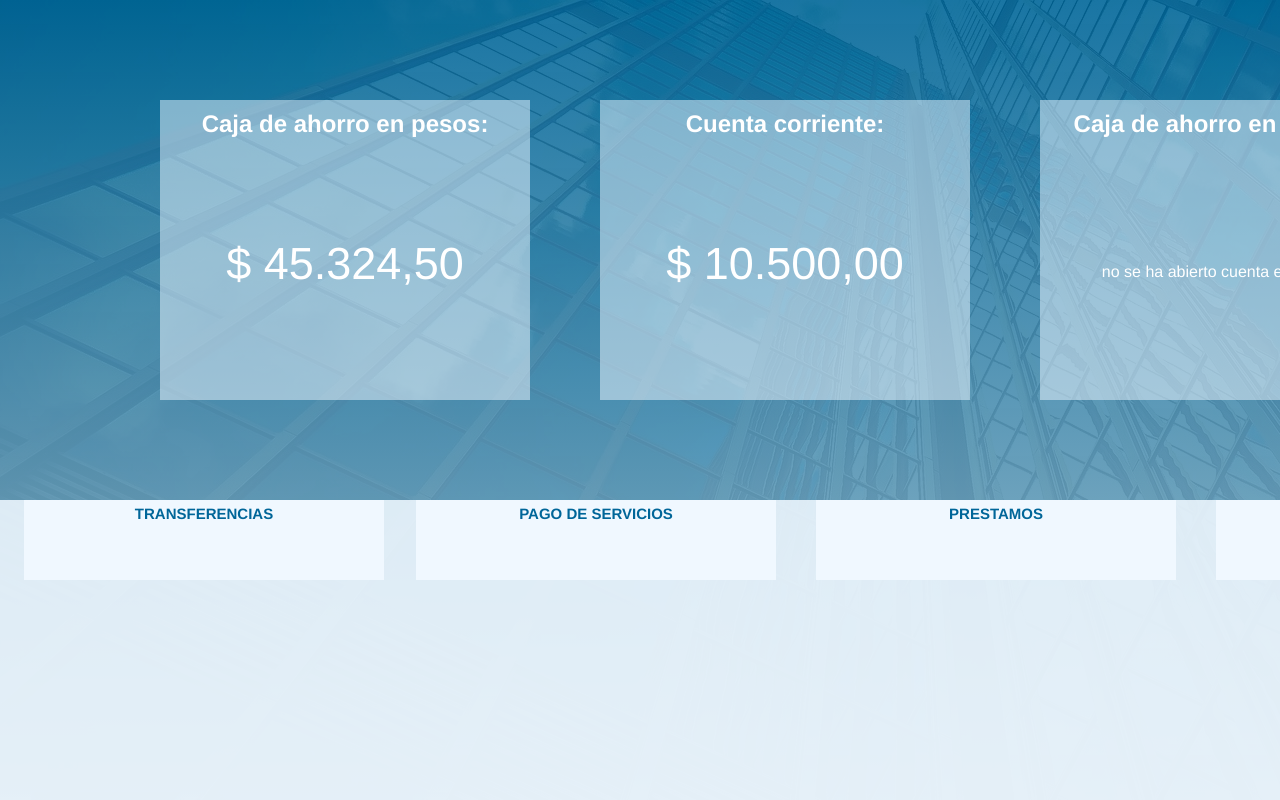
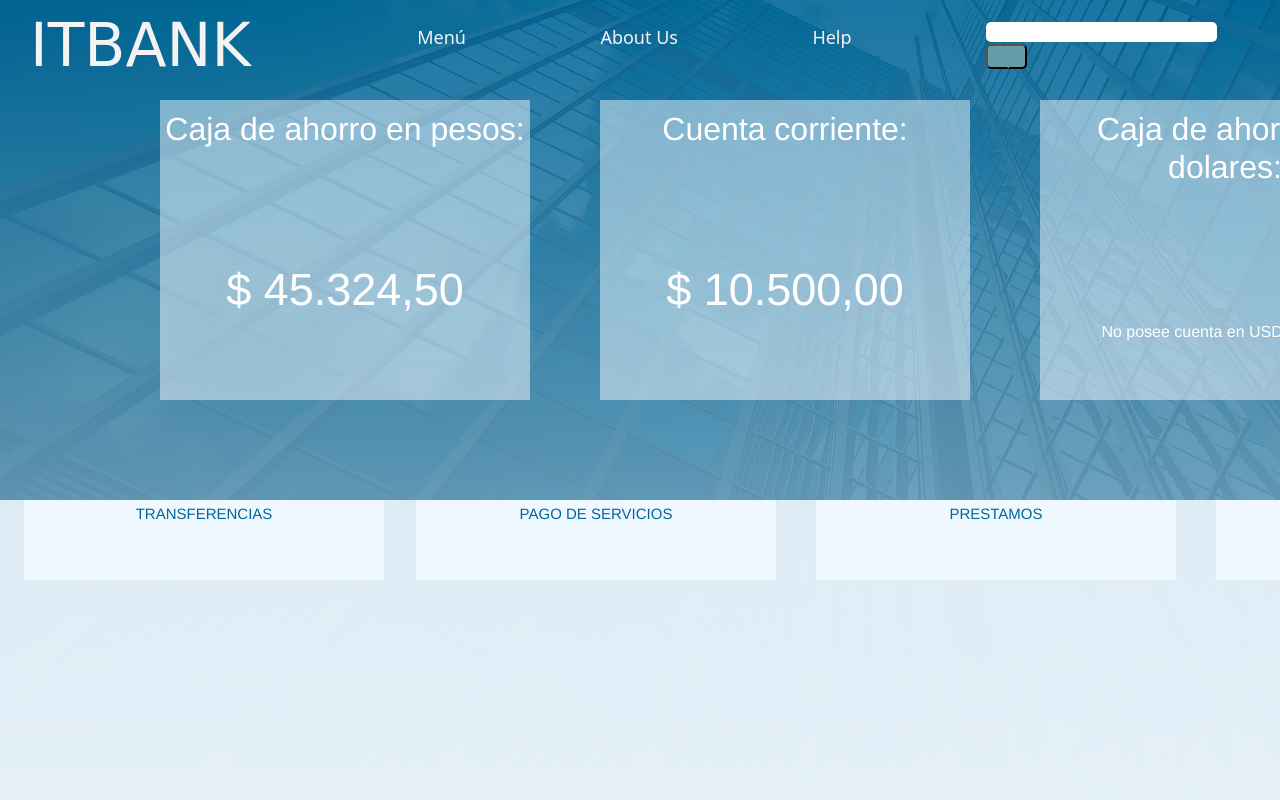
Before and after one commit to ticopycs/ITBANK-FSDC-4, a plain HTML site: page index.html in a window 1280 px wide. Shown: the top 800 px of the page. Drawn offline with nearby package versions, Linux system fonts and the light colour scheme.

Commit message:
arreglos para que aparezca el encabezado, cambio en hover mouse para el encabezado

```diff
--- a/index.html
+++ b/index.html
@@ -5,8 +5,10 @@
         <meta http-equiv="X-UA-Compatible" content="IE=edge">
         <meta name="viewport" content="width=device-width, initial-scale=1.0">
         <link rel="stylesheet" href="style.css">
+        <link href="https://cdn.jsdelivr.net/npm/bootstrap@5.0.2/dist/css/bootstrap.min.css" rel="stylesheet" integrity="sha384-EVSTQN3/azprG1Anm3QDgpJLIm9Nao0Yz1ztcQTwFspd3yD65VohhpuuCOmLASjC" crossorigin="anonymous">
         <title>ITBANK</title>
     </head>
+
     <body>
 
 
@@ -31,6 +33,9 @@
                 </div>
             </div>
         </div>
+
+
+
         <!-- Cuerpo de la página-->
         <section>
             <div id="ahorro-pesos" class="cuentaBancaria-contenedor">
@@ -45,7 +50,8 @@
 
             <div id="ahorro-dolares" class="cuentaBancaria-contenedor">
                 <h2 class="cuentaBancaria-titulo">Caja de ahorro en dolares:</h2>
-                <p class="cuentaBancaria-informacion">no se ha abierto cuenta en dolares</p>
+                <p class="cuentaBancaria-informacion">No posee cuenta en USD. Solicitar
+                </p>
             </div>
 
 
@@ -92,5 +98,7 @@
                 </ol>
             </div>
         </div>
+
+
     </body>
 </html>
--- a/style.css
+++ b/style.css
@@ -134,6 +134,8 @@ body {
     display: flex;
     justify-content: space-between;
    align-items: center;
+   z-index: 5;
+   position: relative;
 }
 .logo a {
     text-decoration: none;
@@ -182,3 +184,11 @@ section {
 .footer-contenido ol {
     list-style-type: none;
 }
+
+li:hover{
+    background-color: gray;
+}
+
+@media screen and (min-width: 480px) and (max-width: 780px){
+
+}
```
